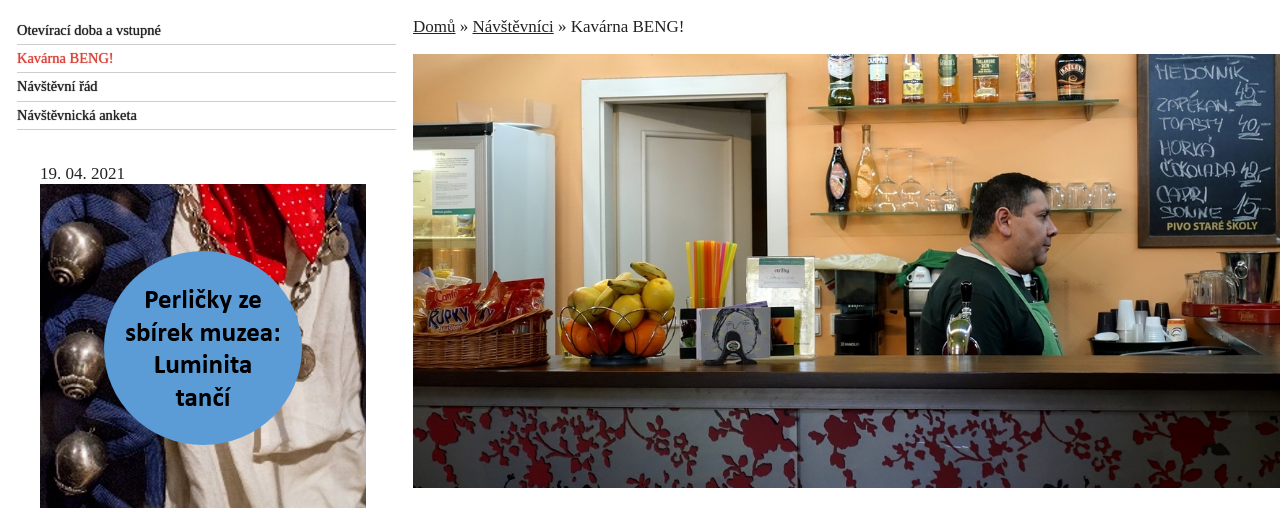
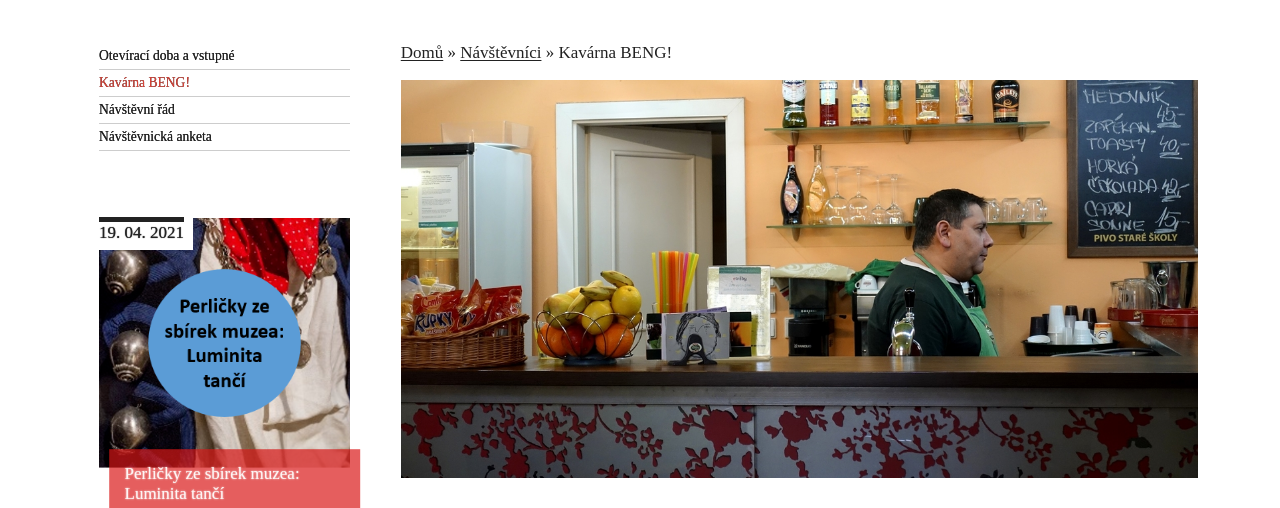
Before and after one commit to MWarCZ/beng, a website: page src/index.html in a window 1280 px wide. Shown: the top 508 px of the page. Drawn offline with nearby package versions, Linux system fonts and the light colour scheme; files that its build step writes are made by us from their sources; a web font is replaced by a local one.

Commit message:
Prida News a cela rada oprav a uprav
- Oddeleni stylu pro linky
- Pridani nove komponenty News
- Uprava stylu Menu
- Presunuti paticky mimo sekci s obsahem
  - Na to navazane upravy Layoutu
- K html img tagum pridany rozmery
  - Zmenseni odskoku pri nacitani

```diff
--- a/src/index.html
+++ b/src/index.html
@@ -30,19 +30,19 @@
       <!-- Component News -->
       <figure class="news">
         <span class="news__date">19. 04. 2021</span>
-        <img class="news__image" src="/img/img_01.png" alt="TODO">
+        <img class="news__image" src="/img/img_01.png" alt="TODO" width="250px" height="250px">
         <figcaption class="news__caption">Perličky ze sbírek muzea: Luminita tančí</figcaption>
       </figure>
       <!-- Component News -->
       <figure class="news">
         <span class="news__date">16. 04. 2021</span>
-        <img class="news__image" src="/img/img_02.png" alt="TODO">
+        <img class="news__image" src="/img/img_02.png" alt="TODO" width="250px" height="250px">
         <figcaption class="news__caption">30 fotek z historie muzea: naše interiéry a exteriéry</figcaption>
       </figure>
       <!-- Component News -->
       <figure class="news">
         <span class="news__date">13. 04. 2021</span>
-        <img class="news__image" src="/img/img_03.png" alt="TODO">
+        <img class="news__image" src="/img/img_03.png" alt="TODO" width="250px" height="250px">
         <figcaption class="news__caption">Co pro vás chystáme v dubnu až červnu?</figcaption>
       </figure>
     </aside>
@@ -62,7 +62,7 @@
         </ul>
         <!-- Component Carousel -->
         <div class="carousel">
-          <img src="/img/banner.jpg" alt="Bar kavárny BENG!">
+          <img src="/img/banner.jpg" alt="Bar kavárny BENG!" width="100%" height="430px">
           <!-- <img src="/img/banner.jpg" alt="Bar kavárny BENG!" > -->
         </div>
       </header>
@@ -98,13 +98,13 @@
         <a href="#" class="go-back">Zpět</a>
       </footer>
     </section>
-    <footer class="layout__newsletter footer">
-      <img class="footer__image" src="/img/icon_newsletter.png" alt="Facebook logo">
-      <h2 class="footer__title">Newsletter</h2>
-      <!-- Component SubscribeBtn -->
-      <a href="#subscribe" class="subscribe-btn">Chci se přihlásit</a>
-    </footer>
   </div>
+  <footer class="layout__newsletter footer">
+    <img class="footer__image" src="/img/icon_newsletter.png" alt="Facebook logo">
+    <h2 class="footer__title">Newsletter</h2>
+    <!-- Component SubscribeBtn -->
+    <a href="#subscribe" class="subscribe-btn">Chci se přihlásit</a>
+  </footer>
 </body>
 
 </html>
--- a/src/style.scss
+++ b/src/style.scss
@@ -16,6 +16,10 @@ $breakpoint: 800px;
   --default-fg-color: #222222;
   --default-bg-color: #fff;
   --footer-bg-color : #f9dfdd;
+
+  /* Link */
+  --link-fg-color      : var(--default-fg-color);
+  --link-hover-fg-color: #da4338;
 
   /* Component Menu */
   --menu-fg-color       : var(--default-fg-color);
@@ -56,6 +60,18 @@ h2 {
   font-size: 36px;
 }
 
+/* Link */
+a[href] {
+  color: var(--link-fg-color);
+
+  text-underline-offset: 2px;
+
+  &:hover,
+  &:focus {
+    --link-fg-color: var(--link-hover-fg-color);
+  }
+}
+
 /* Layout */
 .layout {
   display: grid;
@@ -64,16 +80,18 @@ h2 {
   grid-template-areas  :
     "menu"
     "main"
-    "news"
-    "newsletter";
+    "news";
+  grid-gap : 2rem;
+  padding  : 1.5rem 1rem 0 1rem;
+  max-width: 1150px;
+  margin   : auto;
 
   @media (min-width: $breakpoint) {
     grid-template-columns: min-content 1fr;
     grid-template-rows   : max-content min-content auto;
     grid-template-areas  :
       "menu       main"
-      "news       main"
-      "newsletter newsletter";
+      "news       main";
   }
 
   &__menu {
@@ -114,22 +132,24 @@ h2 {
   }
 
   &__item {
-    padding      : 0.3rem 0;
+    // padding      : 0.3rem 0;
     border-bottom: 0.1rem solid var(--menu-underline-color);
-    font-size    : 0.85em;
 
     a {
+      --link-fg-color: var(--menu-fg-color);
       display        : block;
       text-decoration: none;
-      color          : var(--menu-fg-color);
-      text-shadow    : 0 0 1px var(--menu-fg-color);
+      padding        : 0.3rem 0;
+      // color       : var(--menu-fg-color);
+      font-size      : 0.8em;
+      text-shadow    : 0 0 0 var(--menu-fg-color);
     }
 
     &.is-active,
     &:hover,
     &:focus {
       a {
-        --menu-fg-color: var(--menu-fg-active-color);
+        --link-fg-color: var(--menu-fg-active-color);
       }
     }
   }
@@ -149,8 +169,45 @@ h2 {
     }
   }
 
-  a {
-    color: var(--breadcrumbs-fg-color);
+  a:not(:hover) {
+    --link-fg-color: var(--breadcrumbs-fg-color);
+  }
+}
+
+/* Component News */
+.news {
+  position: relative;
+  width   : 14.75rem;
+  margin  : 0.9rem 1rem;
+
+  &__date {
+    position   : absolute;
+    background : #fff;
+    padding    : 0 0.5rem 0.4rem 0;
+    text-shadow: 0 0 1px currentColor;
+    z-index    : 1;
+
+    &::before {
+      content         : "";
+      display         : block;
+      background-color: currentColor;
+      height          : 0.3rem;
+      margin-bottom   : 0.1rem;
+      margin-top      : -1px;
+    }
+  }
+
+  &__image {
+    width    : 100%;
+    /* filter: brightness(1.1) contrast(0.9); */
+  }
+
+  &__caption {
+    background : var(--news-caption-bg-color, #df0000a0);
+    color      : var(--news-caption-fg-color, #fff);
+    padding    : .9em;
+    transform  : translate(0.6rem, -1.4em);
+    text-shadow: 0 0 2px currentColor;
   }
 }
 
@@ -190,6 +247,7 @@ h2 {
 /* TMP */
 .carousel {
   img {
-    width: 100%;
+    width : 100%;
+    height: auto;
   }
 }
```
